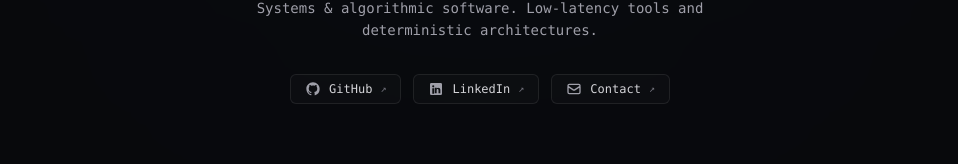
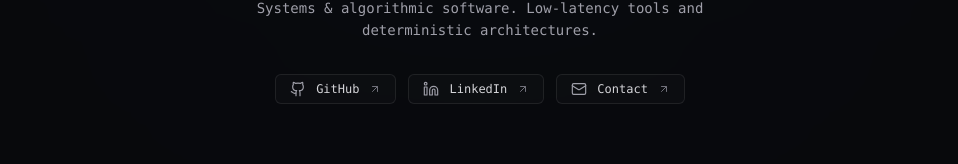
Before and after one commit to GarryMarkus/garrymarkus, a React (Vite) app: page / in a window 1280 px wide. Shown: the part 398-562 px from the top of the page, without its empty margins (160-1118 px from the left). Built offline with nearby package versions, Linux system fonts and the light colour scheme.

Commit message:
update social icons to unified outline pack in App.jsx

```diff
--- a/src/App.jsx
+++ b/src/App.jsx
@@ -6,15 +6,16 @@ export default function App() {
       icon: (
         <svg
           className="w-4 h-4 shrink-0 text-zinc-400 group-hover:text-zinc-200 transition-colors"
-          fill="currentColor"
           viewBox="0 0 24 24"
+          fill="none"
+          stroke="currentColor"
+          strokeWidth="1.75"
+          strokeLinecap="round"
+          strokeLinejoin="round"
           aria-hidden="true"
         >
-          <path
-            fillRule="evenodd"
-            d="M12 2C6.477 2 2 6.484 2 12.017c0 4.425 2.865 8.18 6.839 9.504.5.092.682-.217.682-.483 0-.237-.008-.868-.013-1.703-2.782.605-3.369-1.343-3.369-1.343-.454-1.158-1.11-1.466-1.11-1.466-.908-.62.069-.608.069-.608 1.003.07 1.53 1.032 1.53 1.032.892 1.53 2.341 1.088 2.91.832.092-.647.35-1.088.636-1.338-2.22-.253-4.555-1.113-4.555-4.951 0-1.093.39-1.988 1.029-2.688-.103-.253-.446-1.272.098-2.65 0 0 .84-.27 2.75 1.026A9.564 9.564 0 0112 6.844c.85.004 1.705.115 2.504.337 1.909-1.296 2.747-1.027 2.747-1.027.546 1.379.202 2.398.1 2.651.64.7 1.028 1.595 1.028 2.688 0 3.848-2.339 4.695-4.566 4.943.359.309.678.92.678 1.855 0 1.338-.012 2.419-.012 2.747 0 .268.18.58.688.482A10.019 10.019 0 0022 12.017C22 6.484 17.522 2 12 2z"
-            clipRule="evenodd"
-          />
+          <path d="M15 22v-4a4.8 4.8 0 0 0-1-3.5c3 0 6-2 6-5.5.08-1.25-.27-2.48-1-3.5.28-1.15.28-2.35 0-3.5 0 0-1 0-3 1.5-2.64-.5-5.36-.5-8 0C6 2 5 2 5 2c-.3 1.15-.3 2.35 0 3.5A5.403 5.403 0 0 0 4 9c0 3.5 3 5.5 6 5.5-.39.49-.68 1.05-.85 1.65-.17.6-.22 1.23-.15 1.85v4" />
+          <path d="M9 18c-4.51 2-5-2-7-2" />
         </svg>
       ),
     },
@@ -24,11 +25,17 @@ export default function App() {
       icon: (
         <svg
           className="w-4 h-4 shrink-0 text-zinc-400 group-hover:text-zinc-200 transition-colors"
-          fill="currentColor"
           viewBox="0 0 24 24"
+          fill="none"
+          stroke="currentColor"
+          strokeWidth="1.75"
+          strokeLinecap="round"
+          strokeLinejoin="round"
           aria-hidden="true"
         >
-          <path d="M19 3a2 2 0 0 1 2 2v14a2 2 0 0 1-2 2H5a2 2 0 0 1-2-2V5a2 2 0 0 1 2-2h14m-.5 15.5v-5.3a3.26 3.26 0 0 0-3.26-3.26c-.85 0-1.84.52-2.28 1.3v-1.11h-2.79v8.37h2.79v-4.93c0-.77.62-1.4 1.39-1.4a1.4 1.4 0 0 1 1.4 1.4v4.93h2.75M6.46 10.9v8.37H9.2V10.9H6.46M7.83 6.45a1.6 1.6 0 1 0 0 3.2 1.6 1.6 0 0 0 0-3.2z" />
+          <path d="M16 8a6 6 0 0 1 6 6v7h-4v-7a2 2 0 0 0-2-2 2 2 0 0 0-2 2v7h-4v-7a6 6 0 0 1 6-6z" />
+          <rect width="4" height="12" x="2" y="9" />
+          <circle cx="4" cy="4" r="2" />
         </svg>
       ),
     },
@@ -38,17 +45,16 @@ export default function App() {
       icon: (
         <svg
           className="w-4 h-4 shrink-0 text-zinc-400 group-hover:text-zinc-200 transition-colors"
+          viewBox="0 0 24 24"
           fill="none"
           stroke="currentColor"
-          strokeWidth="2"
-          viewBox="0 0 24 24"
+          strokeWidth="1.75"
+          strokeLinecap="round"
+          strokeLinejoin="round"
           aria-hidden="true"
         >
-          <path
-            strokeLinecap="round"
-            strokeLinejoin="round"
-            d="M3 8l7.89 5.26a2 2 0 002.22 0L21 8M5 19h14a2 2 0 002-2V7a2 2 0 00-2-2H5a2 2 0 00-2 2v10a2 2 0 002 2z"
-          />
+          <rect width="20" height="16" x="2" y="4" rx="2" />
+          <path d="m22 7-8.97 5.7a1.94 1.94 0 0 1-2.06 0L2 7" />
         </svg>
       ),
     },
@@ -97,16 +103,23 @@ export default function App() {
               target={social.href.startsWith("mailto:") ? undefined : "_blank"}
               rel={social.href.startsWith("mailto:") ? undefined : "noopener noreferrer"}
               aria-label={social.name}
-              className="group flex items-center gap-2 px-3.5 py-1.5 rounded-md border border-white/[0.08] bg-white/[0.02] hover:bg-white/[0.05] hover:border-white/20 text-zinc-300 hover:text-white transition-all font-[Consolas,monospace] text-xs no-underline"
+              className="group flex items-center gap-2.5 px-3.5 py-1.5 rounded-md border border-white/[0.08] bg-white/[0.02] hover:bg-white/[0.05] hover:border-white/20 text-zinc-300 hover:text-white transition-all font-[Consolas,monospace] text-xs no-underline"
             >
               {social.icon}
               <span>{social.name}</span>
-              <span
+              <svg
+                className="w-3 h-3 text-zinc-500 group-hover:text-zinc-300 transition-transform duration-200 group-hover:translate-x-0.5 group-hover:-translate-y-0.5"
+                viewBox="0 0 24 24"
+                fill="none"
+                stroke="currentColor"
+                strokeWidth="2"
+                strokeLinecap="round"
+                strokeLinejoin="round"
                 aria-hidden="true"
-                className="text-zinc-500 group-hover:text-zinc-300 transition-colors text-[10px]"
               >
-                ↗
-              </span>
+                <path d="M7 7h10v10" />
+                <path d="M7 17 17 7" />
+              </svg>
             </a>
           ))}
         </nav>
```
